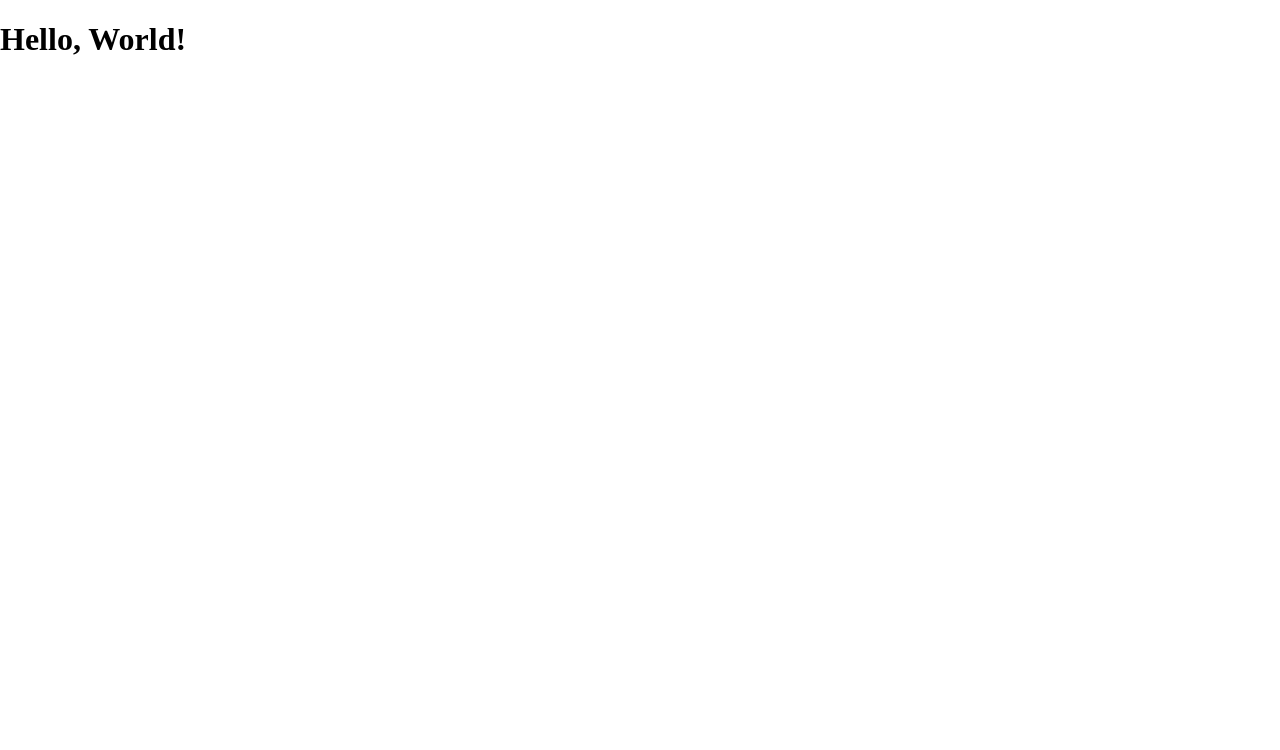
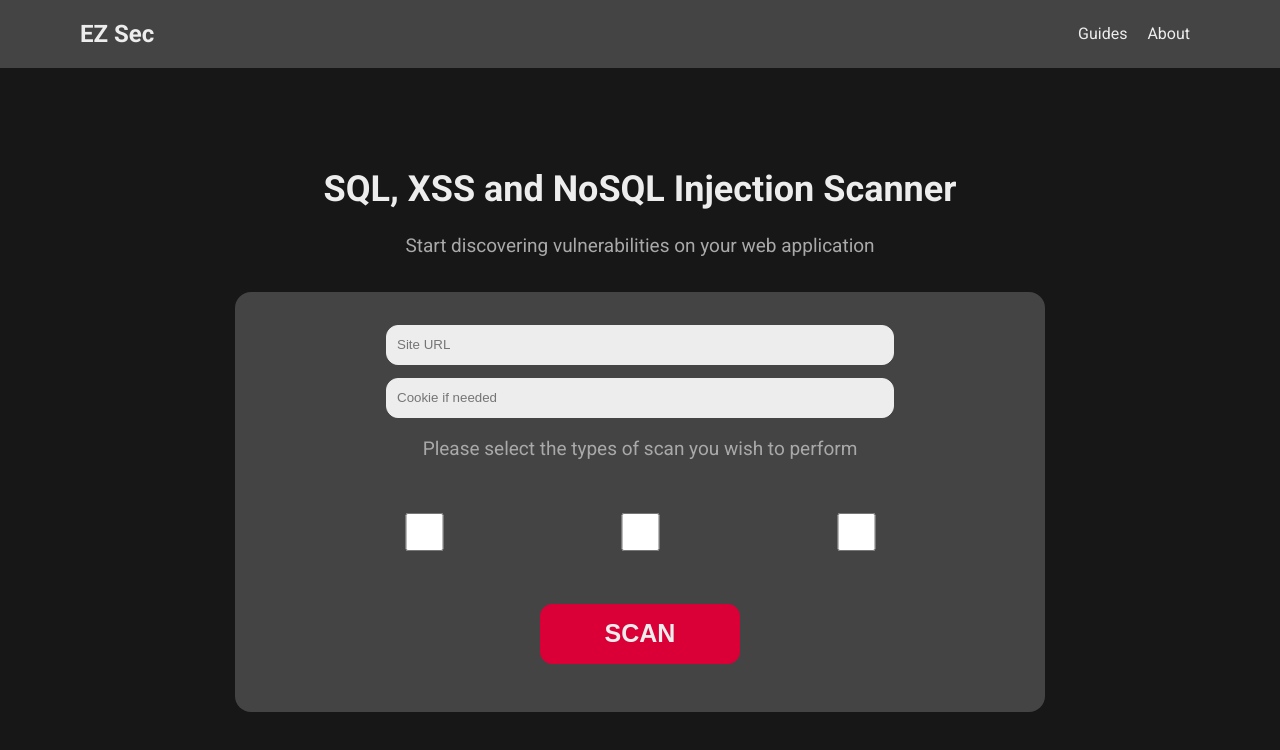
Before and after one commit to joseosso/SNXS-frontend, a React (Create React App) app: page / in a window 1280 px wide. Shown: the top 750 px of the page. Built offline with nearby package versions, Linux system fonts and the light colour scheme.

Commit message:
implement home page basics

```diff
--- a/src/App.js
+++ b/src/App.js
@@ -1,8 +1,11 @@
+import Layout from "./components/Layout/Layout";
+import Home from "./pages/Home";
+
 function App() {
   return (
-    <div>
-      <h1>Hello, World!</h1>
-    </div>
+    <Layout>
+      <Home />
+    </Layout>
   );
 }
 
--- /dev/null
+++ b/src/components/Layout/Layout.js
@@ -0,0 +1,13 @@
+import React, {Fragment} from 'react';
+import Navbar from "./Navbar/Navbar";
+
+const Layout = (props) => {
+    return (
+        <Fragment>
+            <Navbar />
+            {props.children}
+        </Fragment>
+    );
+};
+
+export default Layout;
--- /dev/null
+++ b/src/components/Layout/Navbar/Navbar.js
@@ -0,0 +1,15 @@
+import classes from "./Navbar.module.css"
+
+const Navbar = () => {
+    return (
+        <nav className={classes.nav}>
+            <h1>EZ Sec</h1>
+            <div className={classes.links}>
+                <p>Guides</p>
+                <p>About</p>
+            </div>
+        </nav>
+    );
+};
+
+export default Navbar;
--- /dev/null
+++ b/src/components/Layout/Navbar/Navbar.module.css
@@ -0,0 +1,20 @@
+.nav {
+    left: 0;
+    top: 0;
+    max-width: 100%;
+    display: flex;
+    justify-content: space-between;
+    background-color: #444444;
+    color: #EDEDED;
+    padding: 0 80px;
+}
+
+.links {
+    display: flex;
+    max-width: 15rem;
+    align-items: center;
+}
+
+.links p {
+    padding: 0 10px;
+}
--- /dev/null
+++ b/src/components/URLForm/URLForm.js
@@ -0,0 +1,21 @@
+import classes from './URLForm.module.css'
+
+const UrlForm = () => {
+    return (
+        <section className={classes.form}>
+            <form>
+                <input type="text" placeholder={'Site URL'}/>
+                <input type="text" placeholder={'Cookie if needed'}/>
+                <p>Please select the types of scan you wish to perform</p>
+                <div className={classes.checkboxes}>
+                    <input type="checkbox"/>
+                    <input type="checkbox"/>
+                    <input type="checkbox"/>
+                </div>
+                <button>SCAN</button>
+            </form>
+        </section>
+    );
+};
+
+export default UrlForm;
--- /dev/null
+++ b/src/components/URLForm/URLForm.module.css
@@ -0,0 +1,48 @@
+.form {
+    width: 850px;
+    max-width: 90%;
+    margin: 35px auto;
+    padding-top: 20px;
+    background-color: #444444;
+    border-radius: 16px;
+    height: 400px;
+}
+
+.form input {
+    border-radius: 12px;
+    background-color: #EDEDED;
+    border: 1px solid #EDEDED;
+    height: 38px;
+    margin-top: 13px;
+    width: 688px;
+    max-width: 60%;
+    padding: 0 10px;
+}
+
+.checkboxes {
+    display: flex;
+    justify-content: space-between;
+    width: 80%;
+    margin: 40px auto;
+}
+
+.form button {
+    margin: 10px auto;
+    background-color: #DA0037;
+    color: #EDEDED;
+    border-radius: 12px;
+    border: 1px solid #DA0037;
+    width: 200px;
+    height: 60px;
+    font-size: 25px;
+    font-weight: bold;
+    cursor: pointer;
+}
+
+.form button:hover,
+.form button:active {
+    background-color: #EDEDED;
+    color: #DA0037;
+    border: 1px solid #DA0037;
+
+}
--- a/src/index.css
+++ b/src/index.css
@@ -1,3 +1,7 @@
+@import url('https://fonts.googleapis.com/css2?family=Roboto:ital,wght@0,400;0,700;1,400;1,700&display=swap');
+
 body {
   margin: 0;
+  font-family: 'Roboto', sans-serif;
+  background-color: #171717;
 }
--- /dev/null
+++ b/src/pages/Home.js
@@ -0,0 +1,14 @@
+import classes from "./Home.module.css"
+import UrlForm from "../components/URLForm/URLForm";
+
+const Home = () => {
+    return (
+        <div className={classes.home}>
+            <h1>SQL, XSS and NoSQL Injection Scanner</h1>
+            <p>Start discovering vulnerabilities on your web application</p>
+            <UrlForm/>
+        </div>
+    );
+};
+
+export default Home;
--- /dev/null
+++ b/src/pages/Home.module.css
@@ -0,0 +1,16 @@
+.home {
+    width: 900px;
+    max-width: 90%;
+    text-align: center;
+    margin: 100px auto;
+}
+
+.home h1 {
+    font-size: 36px;
+    color: #EDEDED;
+}
+
+.home p {
+    font-size: 19px;
+    color: #AAA9A9;
+}
```
